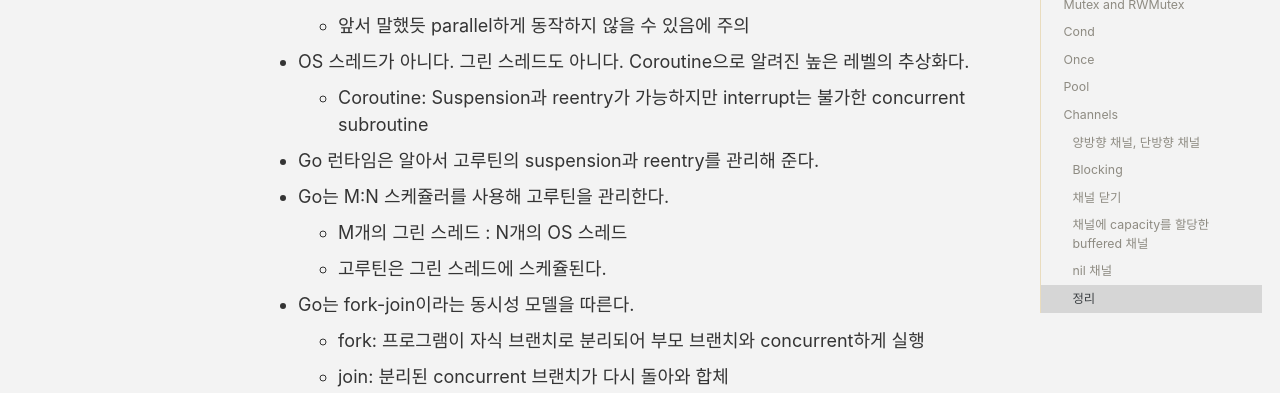
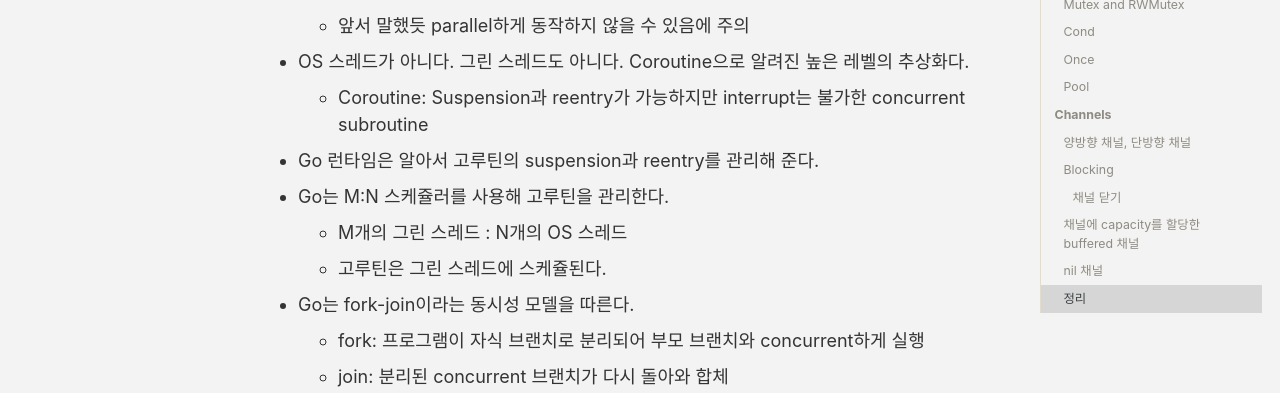
Before and after one commit to alexuhn/alexuhn.github.io-old, a Jekyll site: the page built from _posts/book_notes/Concurrency_in_Go/2023-07-01-CHAPTER-3-Go’s-Concurrency-Building-Blocks.md, in a window 1280 px wide. Shown: the part 261-654 px from the top of the page. Built offline with Jekyll 4.4.1, drawn with Linux system fonts in a browser that asks for light colours; cached includes are drawn as plain includes; some web fonts are replaced; comment, search, counter and statistics services are not loaded.

````diff
--- a/_posts/book_notes/Concurrency_in_Go/2023-07-01-CHAPTER-3-Go’s-Concurrency-Building-Blocks.md
+++ b/_posts/book_notes/Concurrency_in_Go/2023-07-01-CHAPTER-3-Go’s-Concurrency-Building-Blocks.md
@@ -299,9 +299,9 @@ tags:
         </div>
 
 
-## Channels
+# Channels
 
-### 양방향 채널, 단방향 채널
+## 양방향 채널, 단방향 채널
 
 - 값을 읽거나 쓸 수 있는 양방향 채널 선언
 
@@ -365,7 +365,7 @@ tags:
     ```
 
 
-### Blocking
+## Blocking
 
 - 꽉 찬 채널에 값을 쓰려면 빌 때까지 기다려야 한다 ⇒ blocking
 - 빈 채널에서 값을 읽으려면 값이 들어올 때까지 기다려야 한다 ⇒ blocking
@@ -440,7 +440,7 @@ close(valueStream)
 
     - 고루틴은 `<-begin`에서 기다리다가 `close(begin)`가 호출되면 다음으로 넘어간다.
 
-### 채널에 capacity를 할당한 buffered 채널
+## 채널에 capacity를 할당한 buffered 채널
 
 - 채널을 읽는 작업이 없어도 고루틴은 capacity만큼 쓰기가 가능하다.
 
@@ -452,7 +452,7 @@ close(valueStream)
 - Unbuffered 채널은 capacity가 0인 buffered 채널이다.
 - Buffered 채널은 잘못 사용하면 deadlock이 발생하기 쉽다.
 
-### `nil` 채널
+## `nil` 채널
 
 - 채널의 기본값
 - `nil` 채널을 사용하지 않도록 주의해야 한다.
@@ -478,7 +478,7 @@ close(dataStream)
 // panic: close of nil channel
 ```
 
-### 정리
+## 정리
 
 | Operation | 채널 상태 | 결과 |
 | --- | --- | --- |
````
